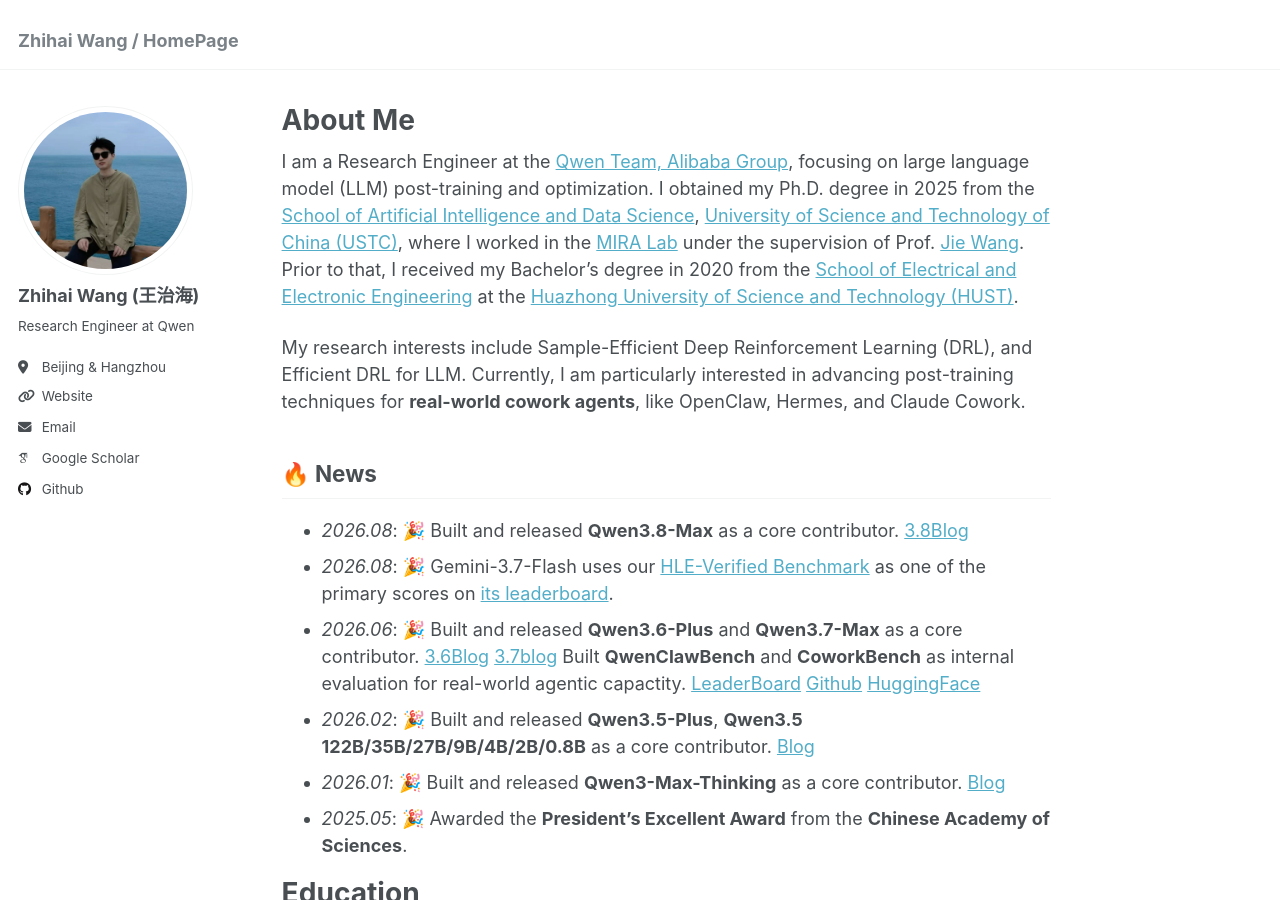
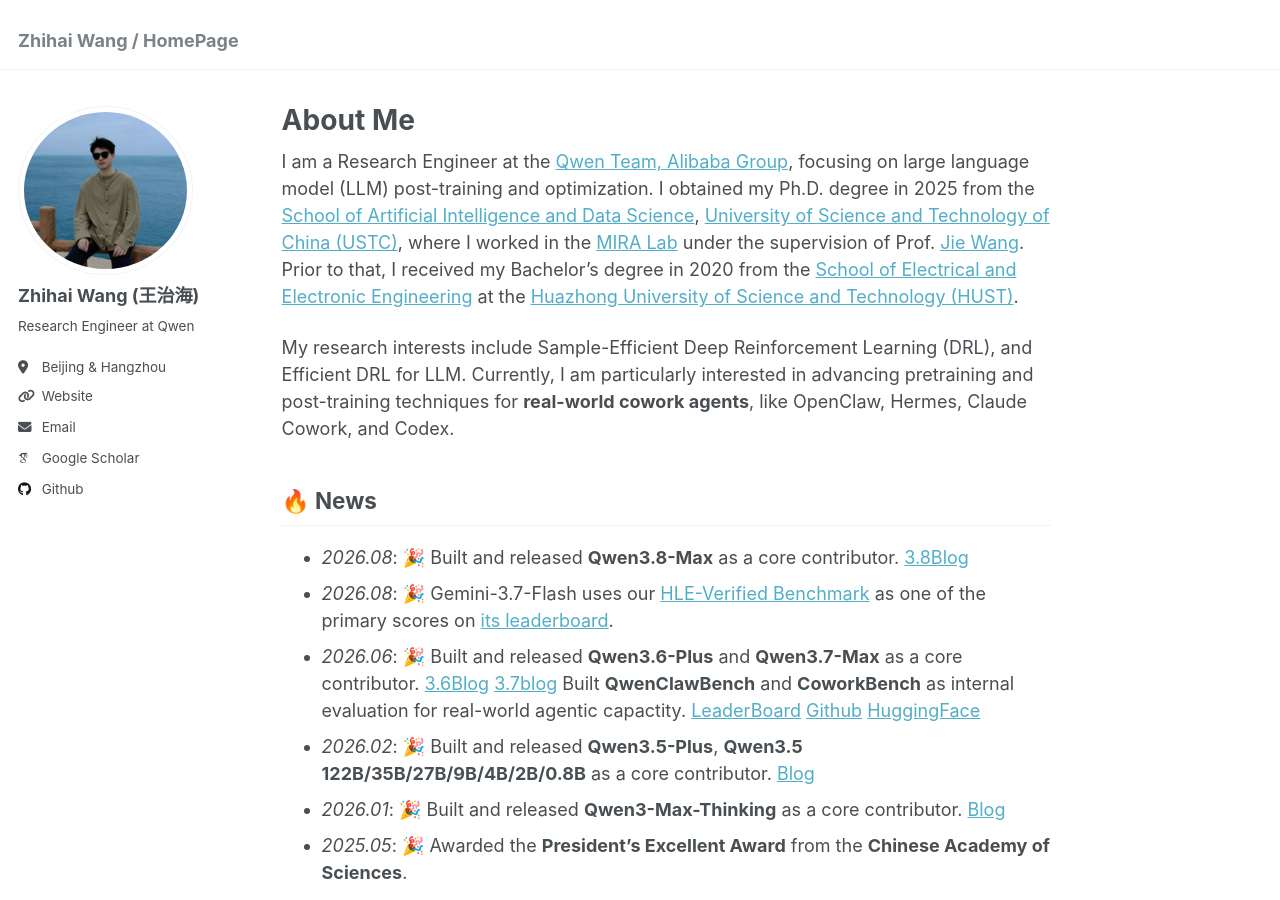
Before and after one commit to zhihaiwangx/zhihaiwangx.github.io, a Jekyll site: the page built from _pages/about.md, in a window 1280 px wide and 900 px high. Built offline with Jekyll 4.4.1, drawn with Linux system fonts in a browser that asks for light colours; some web fonts are replaced.

Commit message:
Minor Update

```diff
--- a/_pages/about.md
+++ b/_pages/about.md
@@ -9,7 +9,7 @@ redirect_from:
 
 I am a Research Engineer at the [Qwen Team, Alibaba Group](https://qwenlm.github.io/), focusing on large language model (LLM) post-training and optimization. I obtained my Ph.D. degree in 2025 from the [School of Artificial Intelligence and Data Science](https://saids.ustc.edu.cn/main.htm), [University of Science and Technology of China (USTC)](https://en.ustc.edu.cn/), where I worked in the [MIRA Lab](https://miralab.ai/) under the supervision of Prof. [Jie Wang](https://miralab.ai/people/jie-wang/). Prior to that, I received my Bachelor’s degree in 2020 from the [School of Electrical and Electronic Engineering](http://seee.hust.edu.cn/) at the [Huazhong University of Science and Technology (HUST)](https://www.hust.edu.cn/).
 
-My research interests include Sample-Efficient Deep Reinforcement Learning (DRL), and Efficient DRL for LLM. Currently, I am particularly interested in advancing post-training techniques for **real-world cowork agents**, like OpenClaw, Hermes, and Claude Cowork.
+My research interests include Sample-Efficient Deep Reinforcement Learning (DRL), and Efficient DRL for LLM. Currently, I am particularly interested in advancing pretraining and post-training techniques for **real-world cowork agents**, like OpenClaw, Hermes, Claude Cowork, and Codex.
 
 ## 🔥 News
 
```
